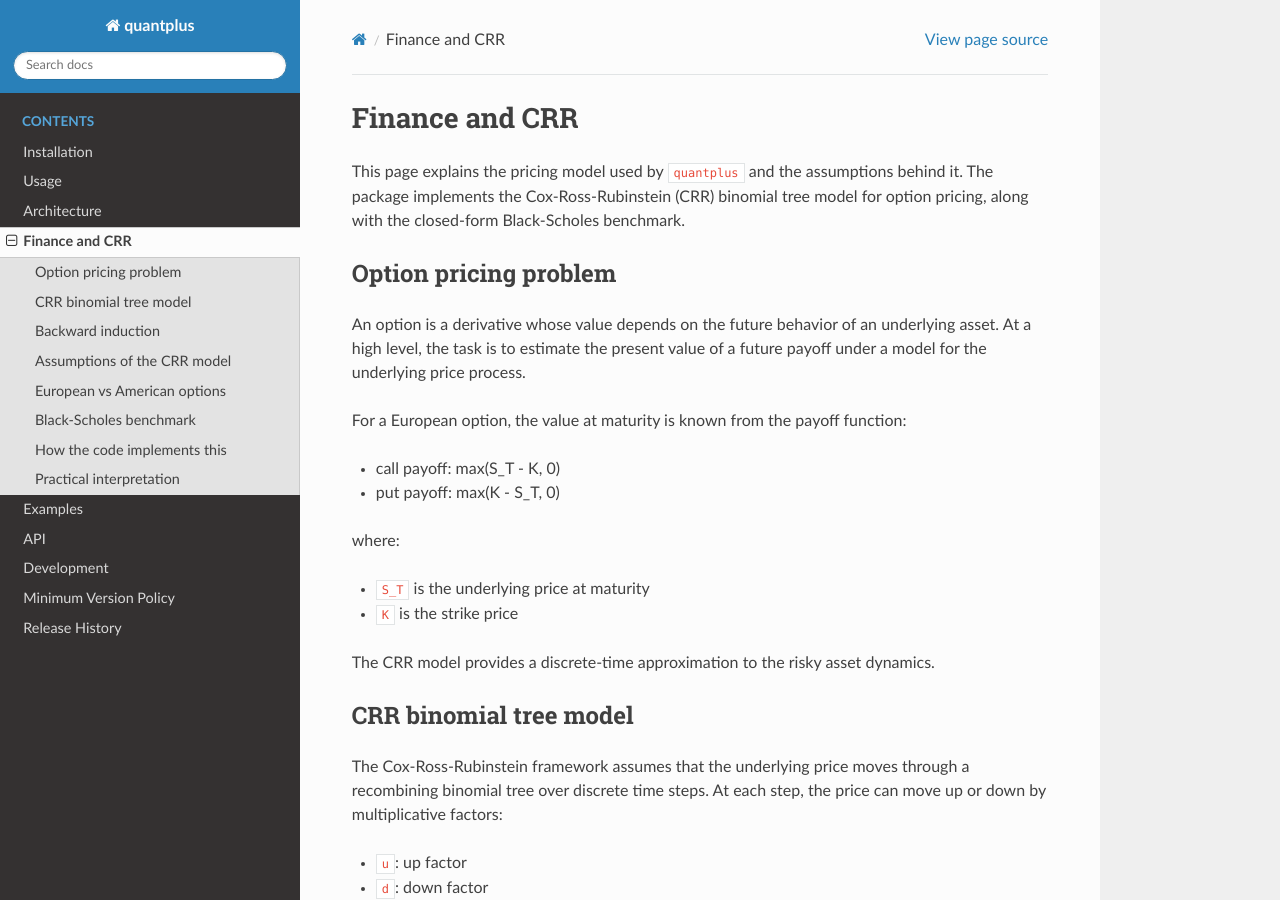
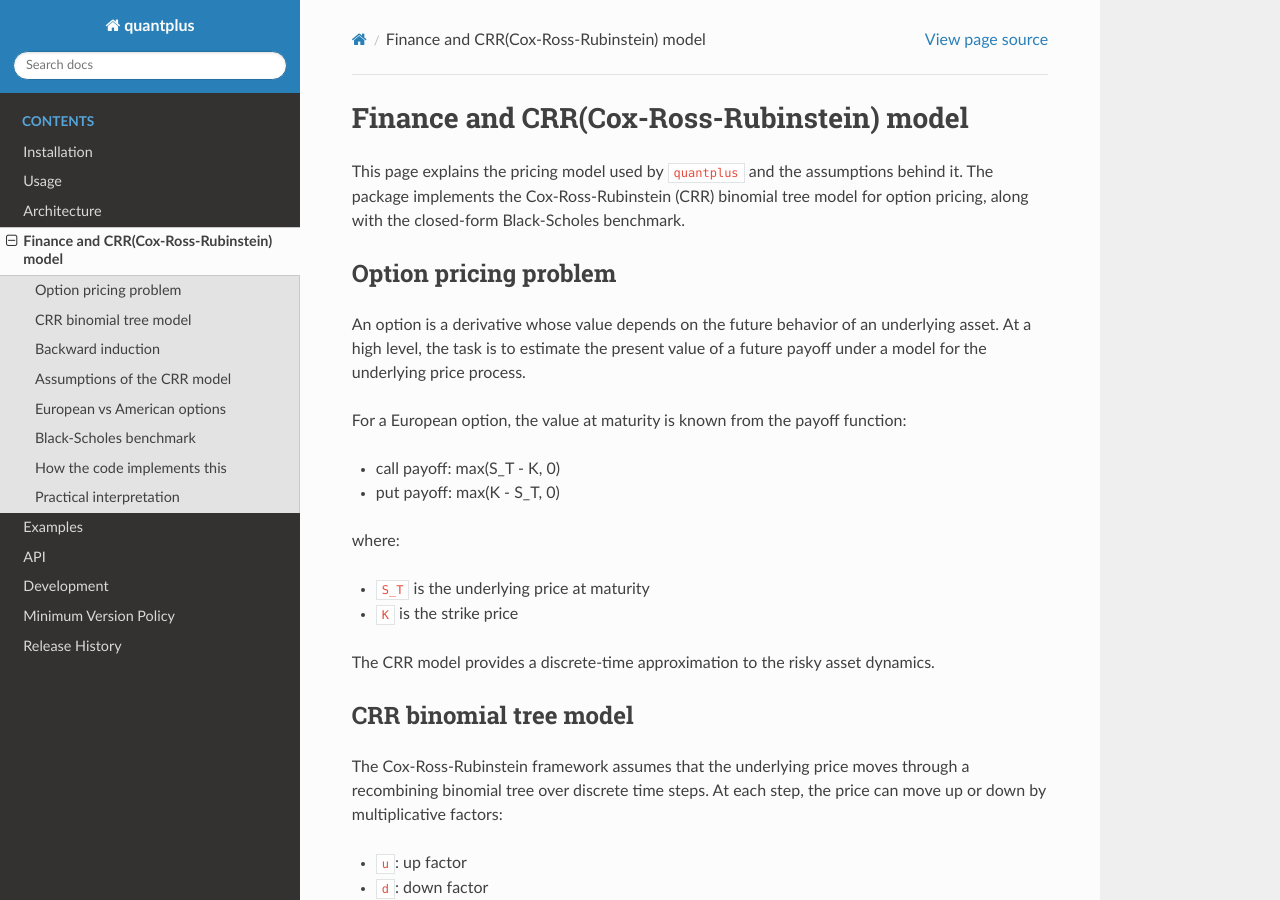
Before and after one commit to ke-zhang-rd/quantplus, a Sphinx documentation site: the page built from docs/source/finance.rst, in a window 1280 px wide and 900 px high. Built offline with Sphinx 7.4.7 and the Read the Docs theme 3.1.0, drawn with Linux system fonts in a browser that asks for light colours; the version number could not be read and is left out.

Commit message:
Update finance.rst

```diff
--- a/docs/source/finance.rst
+++ b/docs/source/finance.rst
@@ -1,6 +1,6 @@
-===============
-Finance and CRR
-===============
+==========================================
+Finance and CRR(Cox-Ross-Rubinstein) model
+==========================================
 
 This page explains the pricing model used by ``quantplus`` and the assumptions
 behind it. The package implements the Cox-Ross-Rubinstein (CRR) binomial tree
```
